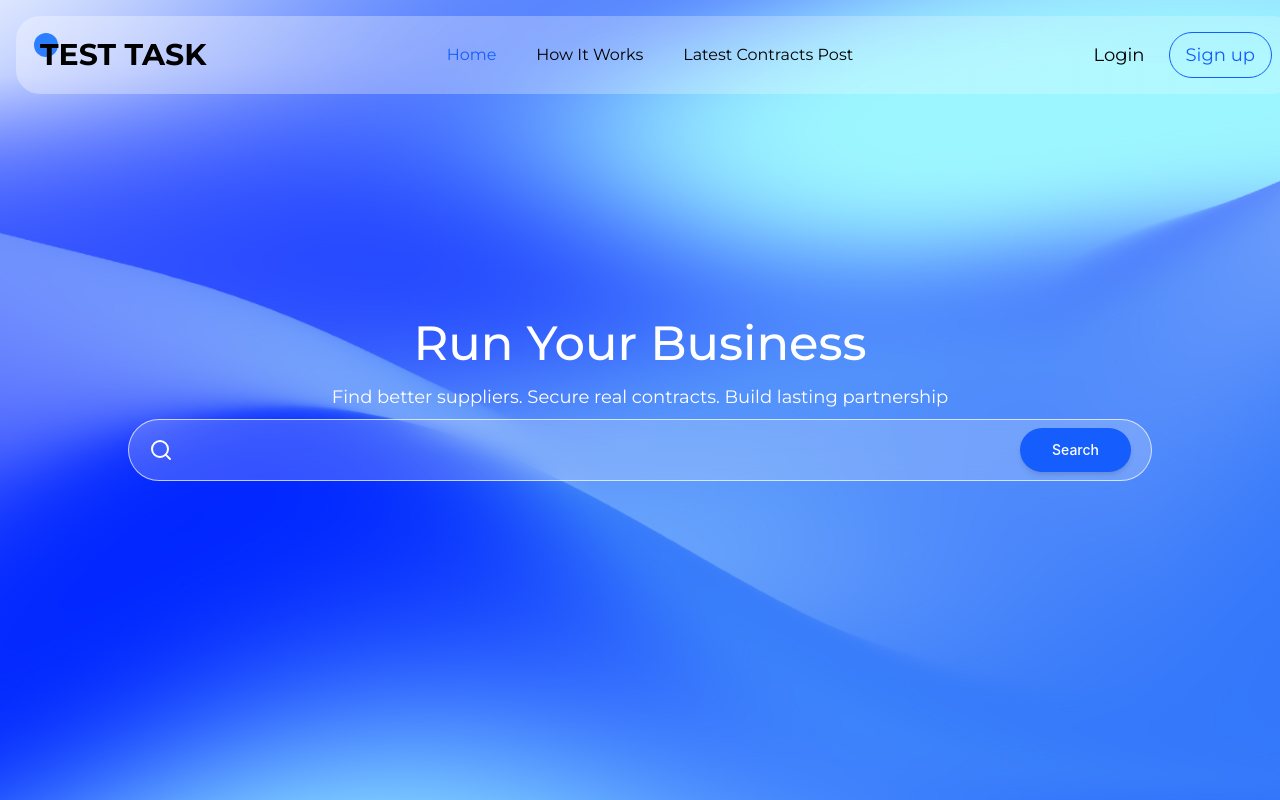
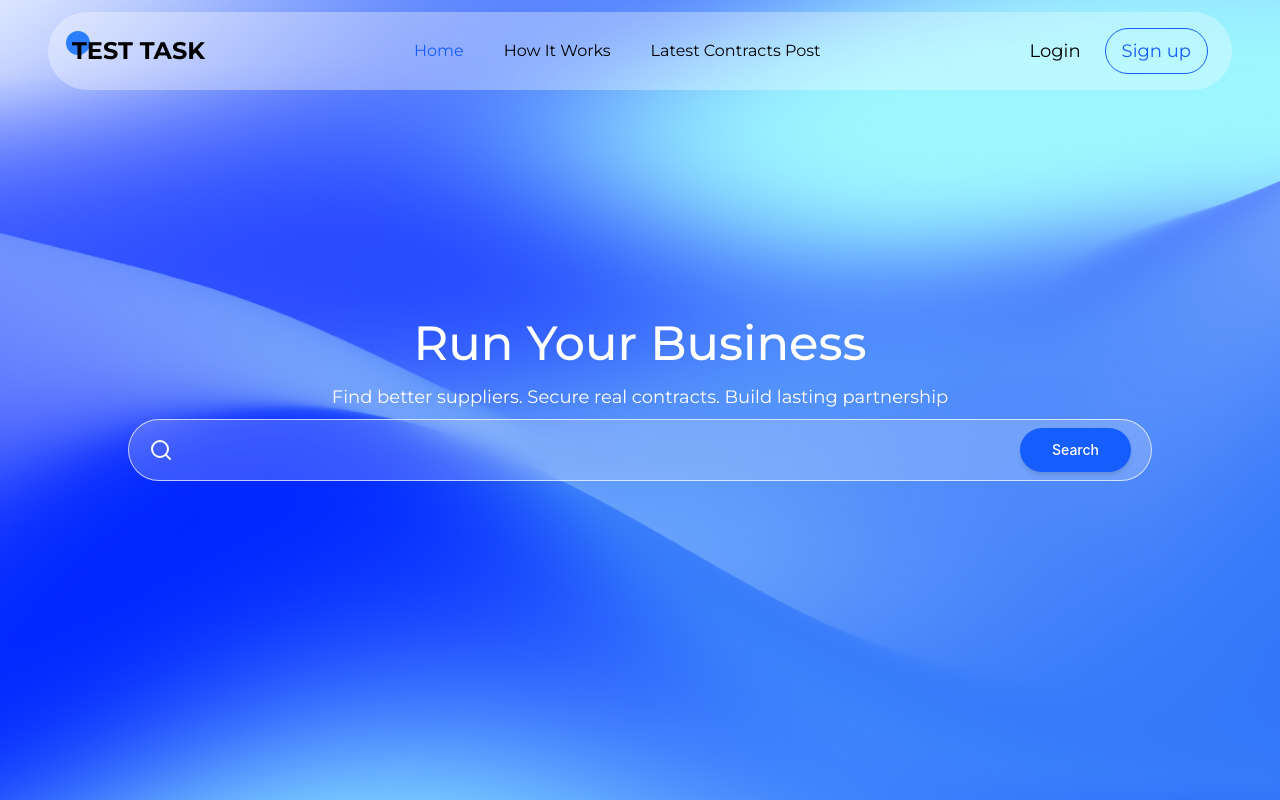
Before and after one commit to krowbee/galaxy-test, a React (Vite) app: page / in a window 1280 px wide. Built offline with nearby package versions, Linux system fonts and the light colour scheme.

Commit message:
fix: fixed header paddings, add hover on links

```diff
--- a/src/pages/homepage/components/Header.tsx
+++ b/src/pages/homepage/components/Header.tsx
@@ -4,9 +4,10 @@ import { BurgerMenu } from "./burger-menu/BurgerMenu";
 export function Header() {
   const isMobile = useMobile();
   return (
-    <header className="fixed flex flex-row md:m-4 top-0 w-full bg-linear-to-r justify-between items-center from-white/35 to-white/20  px-6 py-4 z-20 rounded-3xl">
+    <div className="fixed z-20 w-full px-3 pt-3 md:px-8 lg:px-12">
+      <header className="flex flex-roww-full bg-linear-to-r justify-between items-center from-white/35 to-white/30  px-6 py-4 z-20 rounded-full">
         <div className="relative">
-        <h2 className="relative uppercase text-3xl font-bold z-10 font-montserrat ">
+          <h2 className="relative uppercase text-2xl font-bold z-10 font-montserrat ">
             Test task
           </h2>
           <div className="absolute rounded-full w-6 h-6 -top-1 -left-1.5 z-0 bg-blue-500" />
@@ -15,11 +16,15 @@ export function Header() {
           <a href="#" className="text-blue-600 active">
             Home
           </a>
-        <a href="#">How It Works</a>
-        <a href="#">Latest Contracts Post</a>
+          <a href="#" className="hover:text-white">
+            How It Works
+          </a>
+          <a href="#" className="hover:text-white">
+            Latest Contracts Post
+          </a>
         </nav>
         <div className="hidden md:flex md:flex-row justify-center items-center gap-6 font-montserrat">
-        <a href="#" className="text-lg">
+          <a href="#" className="text-lg hover:text-white">
             Login
           </a>
           <a href="#">
@@ -30,5 +35,6 @@ export function Header() {
         </div>
         {isMobile && <BurgerMenu />}
       </header>
+    </div>
   );
 }
```
Lines whose indentation alone changed are shown as unchanged.
